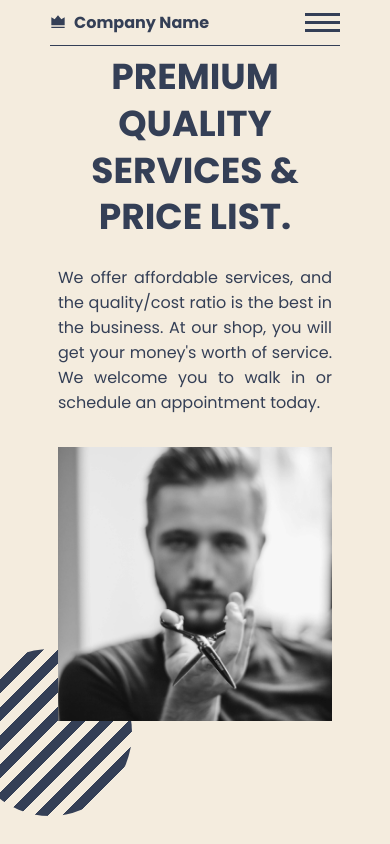
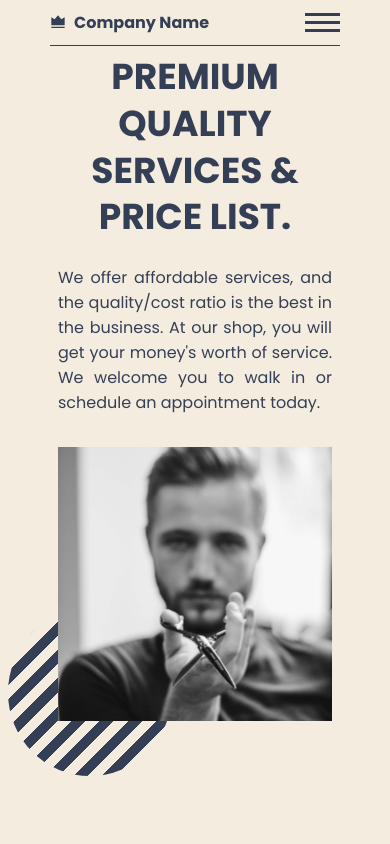
Before and after one commit to ChristianWare/template1, a Next.js app: page /services in a window 390 px wide. Shown: the top 844 px of the page. Built offline with nearby package versions, Linux system fonts and the light colour scheme.

Commit message:
Service Done

```diff
--- a/styles/servicesPage.module.css
+++ b/styles/servicesPage.module.css
@@ -10,7 +10,7 @@
     align-items: flex-start;
     justify-content: space-between;
     gap: 9rem;
-    margin-bottom: 10rem;
+    /* margin-bottom: 10rem; */
 }
 
 .topLeft, .topRight {
@@ -137,6 +137,13 @@
     }
 }
 
+@media screen and (max-width: 690px) {
+    .topImgContainer::after {
+        bottom: -50px;
+        left: -50px;
+    }
+}
+
 @media screen and (max-width: 600px) {
     .topContent {
         padding: 1rem;
@@ -159,7 +166,7 @@
 }
 
 @media screen and (max-width: 370px) {
-    .contentBottom1 {
+    .contentBottom3 {
         margin-bottom: 12rem;
     }
 }
```
